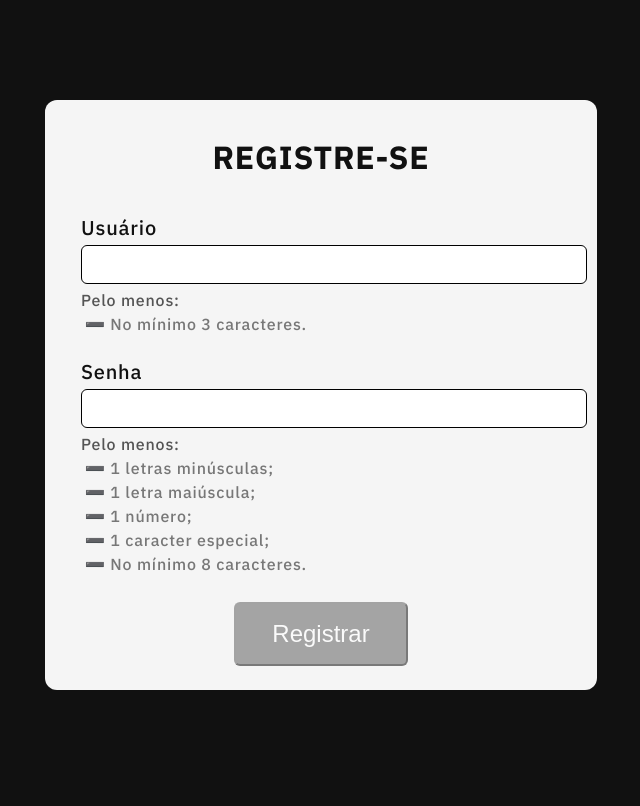
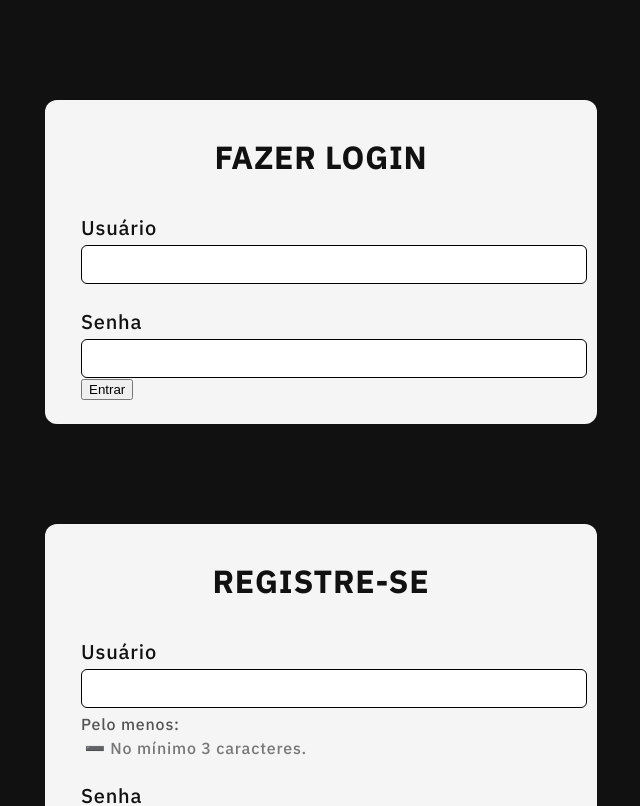
Before and after one commit to filipegallodev/banco-digital, a React (Vite) app in the folder frontend/: page / in a window 1280 px wide. Shown: the top 806 px of the page, without its empty margins (319-959 px from the left). Built offline with nearby package versions, Linux system fonts and the light colour scheme.

Commit message:
feat: add login screen and connected to server

```diff
--- a/frontend/src/App.tsx
+++ b/frontend/src/App.tsx
@@ -1,10 +1,12 @@
 import React from "react";
-import Register from "./components/Register/RegisterScreen";
+import LoginScreen from "./components/Login/LoginScreen";
+import RegisterScreen from "./components/Register/RegisterScreen";
 
 function App() {
   return (
     <React.Fragment>
-      <Register />
+      <LoginScreen />
+      <RegisterScreen />
     </React.Fragment>
   );
 }
--- /dev/null
+++ b/frontend/src/components/Login/LoginForm.tsx
@@ -0,0 +1,60 @@
+import React from "react";
+import axios from "axios";
+
+const LoginForm = () => {
+  const [username, setUsername] = React.useState("");
+  const [password, setPassword] = React.useState("");
+
+  const [loginStatus, setLoginStatus] = React.useState(false);
+
+  function verifyUsername({ target }: any) {
+    setUsername(target.value);
+  }
+
+  function verifyPassword({ target }: any) {
+    setPassword(target.value);
+  }
+
+  function handleLogin(e: any) {
+    e.preventDefault();
+    if (!username || !password) {
+      return null;
+    }
+    const userData = { username: username, password: password };
+    axios
+      .post("http://localhost:3333/login", userData)
+      .then((response) => setLoginStatus(response.data))
+      .catch((error) => console.log(error));
+  }
+
+  React.useEffect(() => {
+    if (!loginStatus) return;
+    console.log("Logado!");
+  }, [loginStatus]);
+
+  return (
+    <form>
+      <label htmlFor="login-username">Usuário</label>
+      <input
+        onChange={verifyUsername}
+        type="text"
+        name="login-username"
+        id="login-username"
+        required
+      />
+      <label htmlFor="login-password">Senha</label>
+      <input
+        onChange={verifyPassword}
+        type="login-password"
+        name="login-password"
+        id="login-password"
+        required
+      />
+      <div>
+        <button onClick={handleLogin}>Entrar</button>
+      </div>
+    </form>
+  );
+};
+
+export default LoginForm;
--- /dev/null
+++ b/frontend/src/components/Login/LoginScreen.css
@@ -0,0 +1,9 @@
+@charset "UTF-8";
+
+.login-container {
+  max-width: 480px;
+  margin: 100px auto;
+  background-color: #f5f5f5;
+  border-radius: 12px;
+  padding: 24px 36px;
+}
--- /dev/null
+++ b/frontend/src/components/Login/LoginScreen.tsx
@@ -0,0 +1,15 @@
+import React from "react";
+import LoginForm from "./LoginForm";
+
+import "./LoginScreen.css";
+
+const LoginScreen = () => {
+  return (
+    <div className="login-container">
+      <h1 className="primary-title">FAZER LOGIN</h1>
+      <LoginForm />
+    </div>
+  );
+};
+
+export default LoginScreen;
--- a/frontend/src/components/Register/RegisterScreen.css
+++ b/frontend/src/components/Register/RegisterScreen.css
@@ -1,3 +1,5 @@
+@charset "UTF-8";
+
 @import url("https://fonts.googleapis.com/css2?family=IBM+Plex+Sans:wght@400;500;600;700&display=swap");
 
 .register-container {
--- a/frontend/src/components/Register/RegisterScreen.tsx
+++ b/frontend/src/components/Register/RegisterScreen.tsx
@@ -3,7 +3,7 @@ import RegisterForm from "./RegisterForm";
 
 import "./RegisterScreen.css";
 
-const Register = () => {
+const RegisterScreen = () => {
   return (
     <div className="register-container">
       <h1 className="primary-title">Registre-se</h1>
@@ -12,4 +12,4 @@ const Register = () => {
   );
 };
 
-export default Register;
+export default RegisterScreen;
--- a/frontend/src/reset.css
+++ b/frontend/src/reset.css
@@ -1,3 +1,4 @@
+@charset "UTF-8";
 /* http://meyerweb.com/eric/tools/css/reset/
    v2.0 | 20110126
    License: none (public domain)
```
